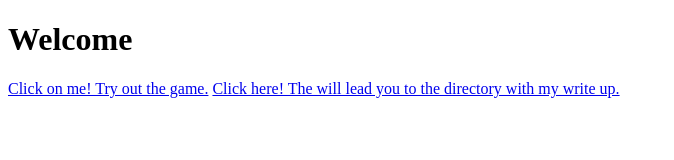
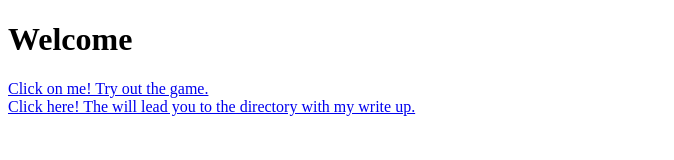
Before and after one commit to a0115795/a0115795.github.io, a plain HTML site: page index.html in a window 1280 px wide. Shown: the whole page, without its empty margins (0-674 px from the left). Drawn offline with Linux system fonts and the light colour scheme.

Commit message:
Update index.html

```diff
--- a/index.html
+++ b/index.html
@@ -20,7 +20,7 @@
 <body>
 
 <h1>Welcome</h1>
-<a href= "http://a0115795.github.io/therps-adventure/">Click on me! Try out the game.</a>
+<a href= "http://a0115795.github.io/therps-adventure/">Click on me! Try out the game.</a> <br/>
 <a href= "http://https://github.com/a0115795/therps-adventure"> Click here! The will lead you to the directory with my write up.</a>
 
 </body>
```
